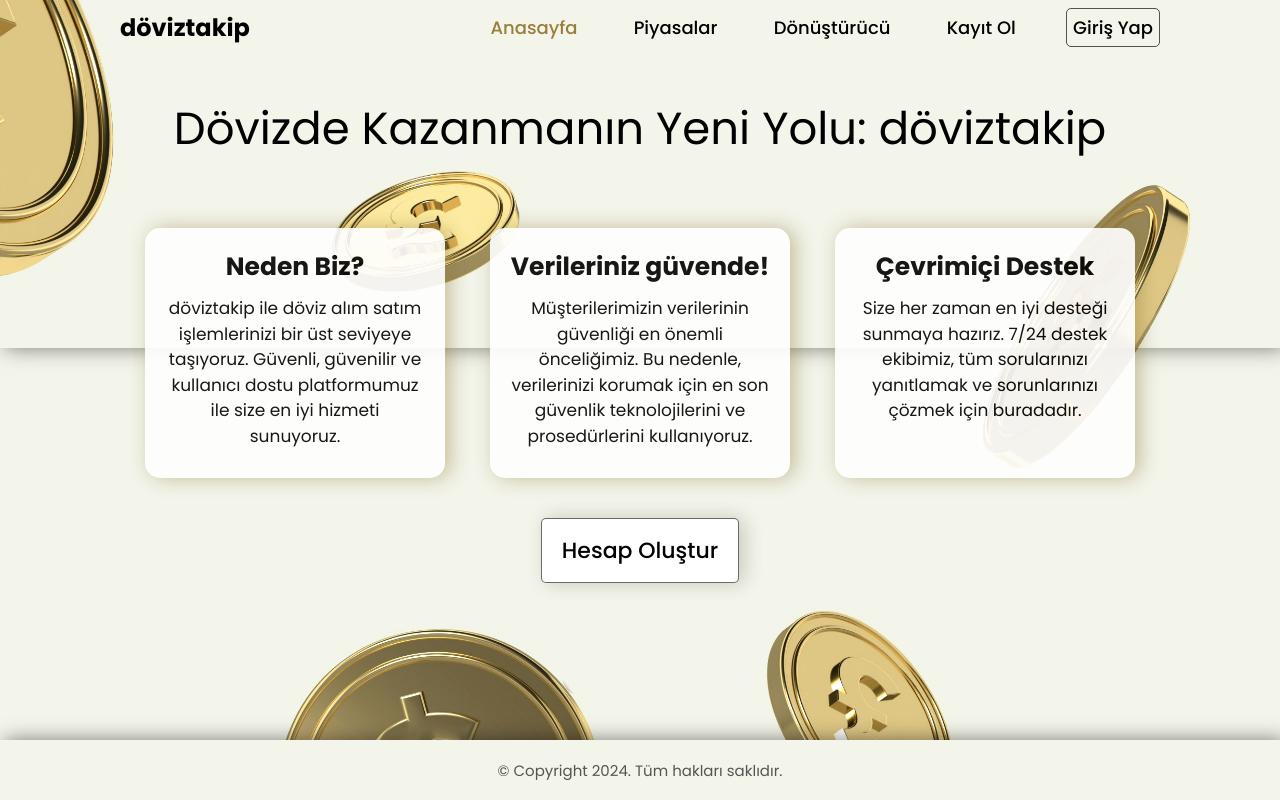
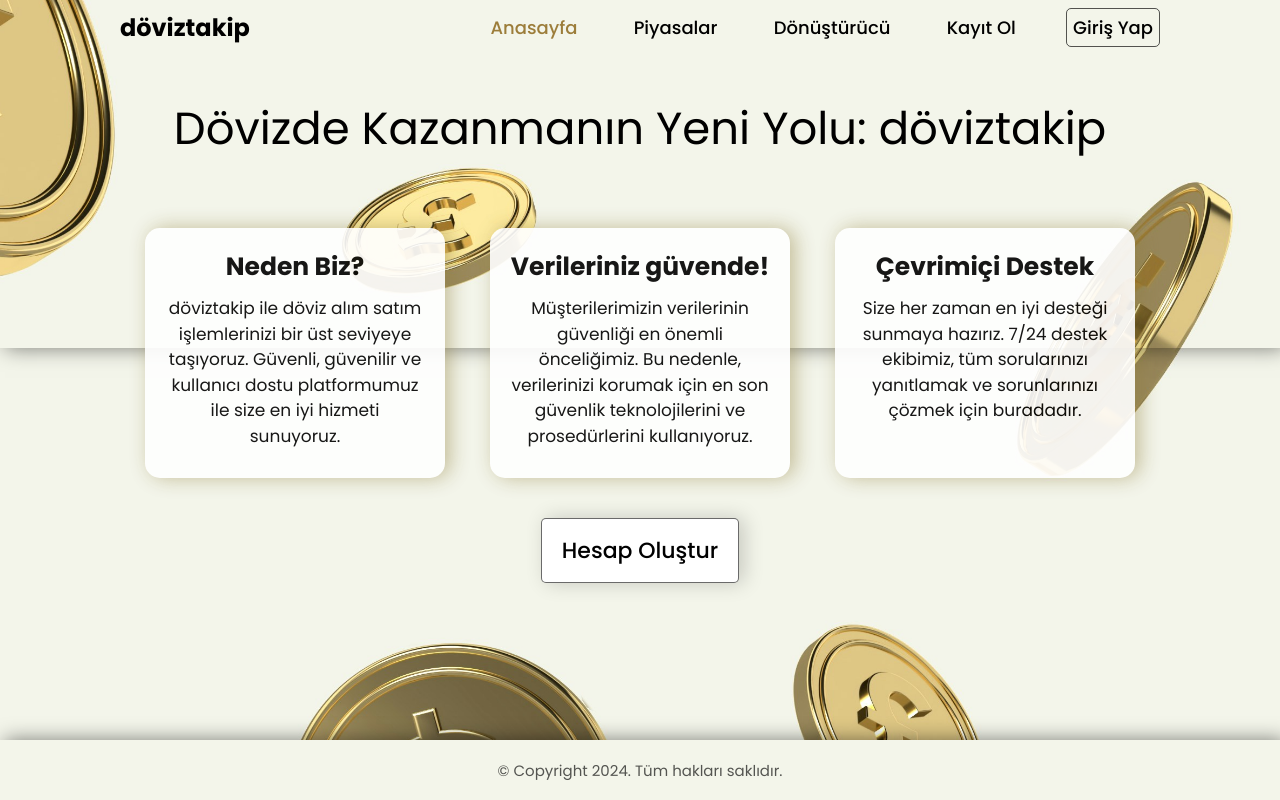
Before and after one commit to tolgab35/Doviz-Otomasyon-Sitesi, a PHP site: page / in a window 1280 px wide. Run offline with PHP 8.4, Linux system fonts and the light colour scheme.

Commit message:
update background image

```diff
--- a/style.css
+++ b/style.css
@@ -10,9 +10,9 @@ body {
 body,
 .header {
   background: url("images/coins-main-bg.jpg") no-repeat;
-  background-size: 2600px;
-  background-position-x: -700px;
-  background-position-y: 0px;
+  background-size: 2700px;
+  background-position-x: -730px;
+  background-position-y: -10px;
 }
 
 .header {
```
